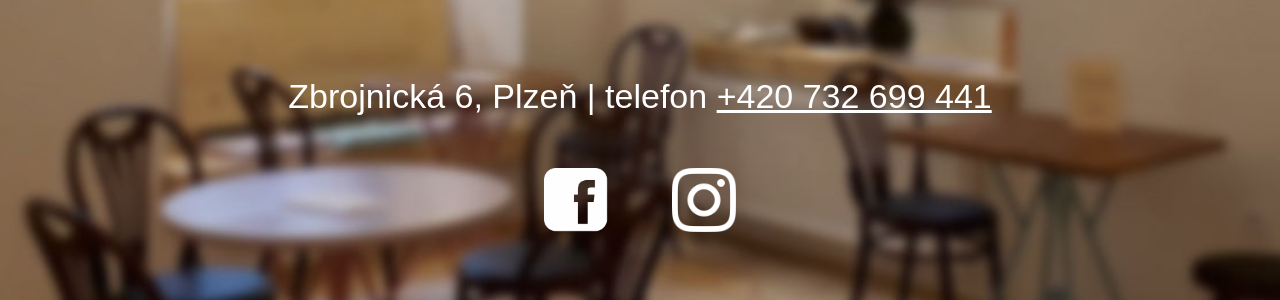
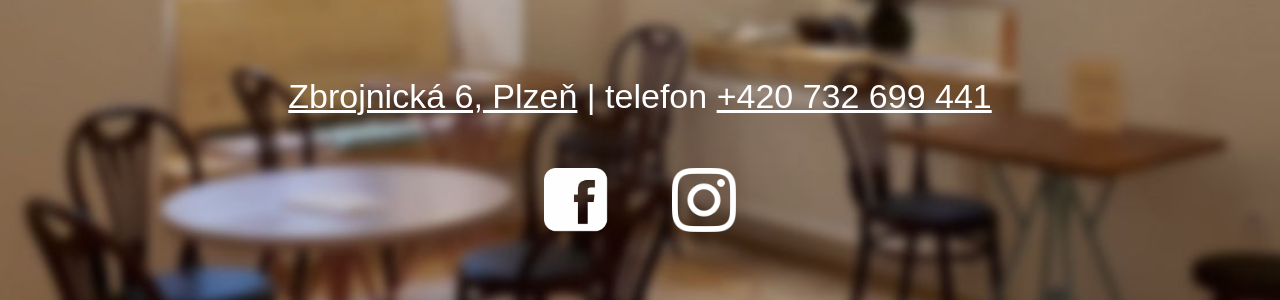
Before and after one commit to schovanakavarna/schovanakavarna.github.io, a Jekyll site: the page built from index.md, in a window 1280 px wide. Shown: the part 591-891 px from the top of the page. Built offline with Jekyll 4.4.1, drawn with Linux system fonts in a browser that asks for light colours; part of the change alters nothing that is shown.

```diff
--- a/_layouts/home.html
+++ b/_layouts/home.html
@@ -18,7 +18,7 @@
                             schovejte si chvilku pro sebe!
                         </div>
                         <div class="small-text">
-                            Zbrojnická 6, Plzeň | telefon <a href="tel:+420732699441">+420 732 699 441</a>
+                            <a href="http://maps.apple.com/?address=Zbrojnická+6,+Plzeň&t=m">Zbrojnická 6, Plzeň</a> | telefon <a href="tel:+420732699441">+420 732 699 441</a>
                         </div>
 
                         <a href="https://www.facebook.com/SchovanaKavarna/" class="social-network facebook"></a>
```
